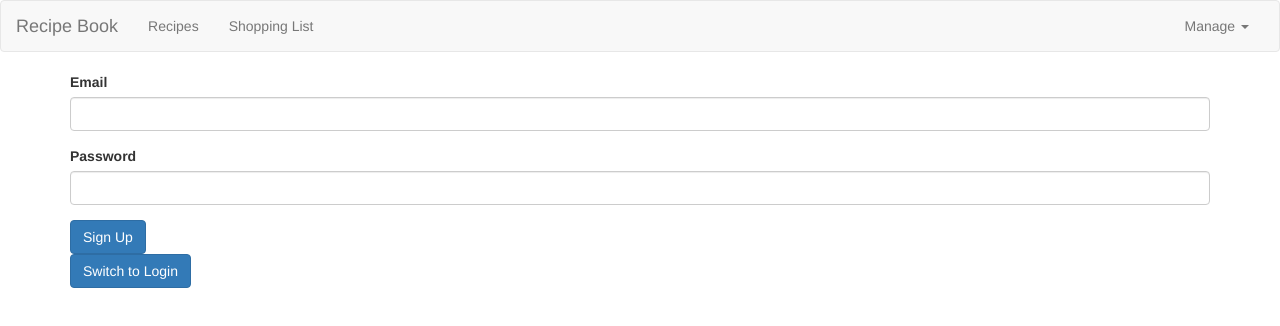
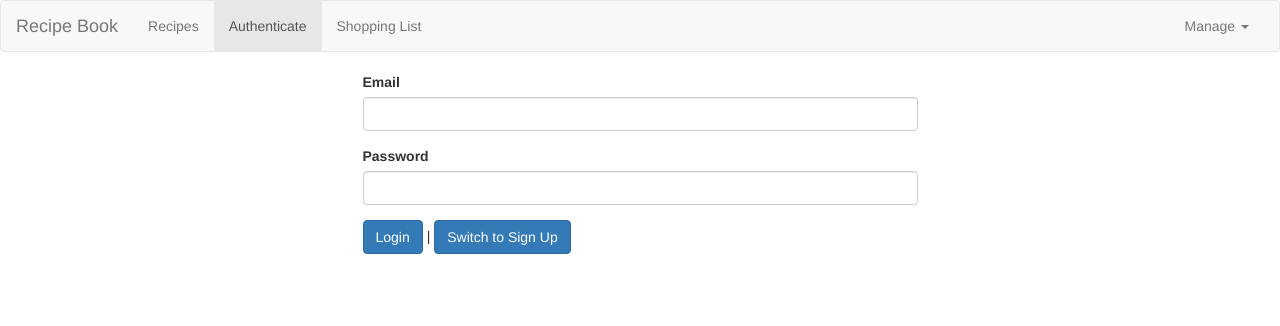
Before and after one commit to zjschulz/recipe-book, an Angular app: page /auth in a window 1280 px wide. Shown: the top 326 px of the page. Built offline with nearby package versions, Linux system fonts and the light colour scheme.

Commit message:
create signup login switch functionality

```diff
--- a/src/app/auth/auth.component.html
+++ b/src/app/auth/auth.component.html
@@ -1,5 +1,5 @@
 <div class="row">
-    <div class="col-xs-12">
+    <div class="col-xs-12 col-md-6 col-md-offset-3">
         <form>
             <div class="form-group">
                 <label for="email">Email</label>
@@ -10,10 +10,13 @@
                 <input type="password" id="password" class="form-control">
             </div>
             <div>
-                <button class="btn btn-primary">Sign Up</button>
-            </div>
-            <div>
-                <button class="btn btn-primary">Switch to Login</button>
+                <button
+                class="btn btn-primary"
+                type="submit">{{ isLoginMode ? 'Login' : 'Sign Up'}}</button> |
+                <button
+                class="btn btn-primary"
+                type="button"
+                (click)="onSwitchMode()">Switch to {{ isLoginMode ? 'Sign Up' : 'Login'}}</button>
             </div>
         </form>
     </div>
--- a/src/app/auth/auth.component.ts
+++ b/src/app/auth/auth.component.ts
@@ -5,5 +5,10 @@ import { Component } from '@angular/core';
     templateUrl: './auth.component.html'
 })
 export class AuthComponent {
+    isLoginMode = true;
 
+    onSwitchMode() {
+        this.isLoginMode = !this.isLoginMode;
+
+    }
 }
--- a/src/app/header/header.component.html
+++ b/src/app/header/header.component.html
@@ -9,6 +9,7 @@
         <div class="navbar-collapse" [class.collapse]="collapsed" (window:resize)="collapsed = true">
             <ul class="nav navbar-nav">
                 <li routerLinkActive="active"><a routerLink="/recipes">Recipes</a></li>
+                <li routerLinkActive="active"><a routerLink="/auth">Authenticate</a></li>
                 <li routerLinkActive="active"><a routerLink="/shopping-list">Shopping List</a></li>
             </ul>
             <ul class="nav navbar-nav navbar-right">
```
